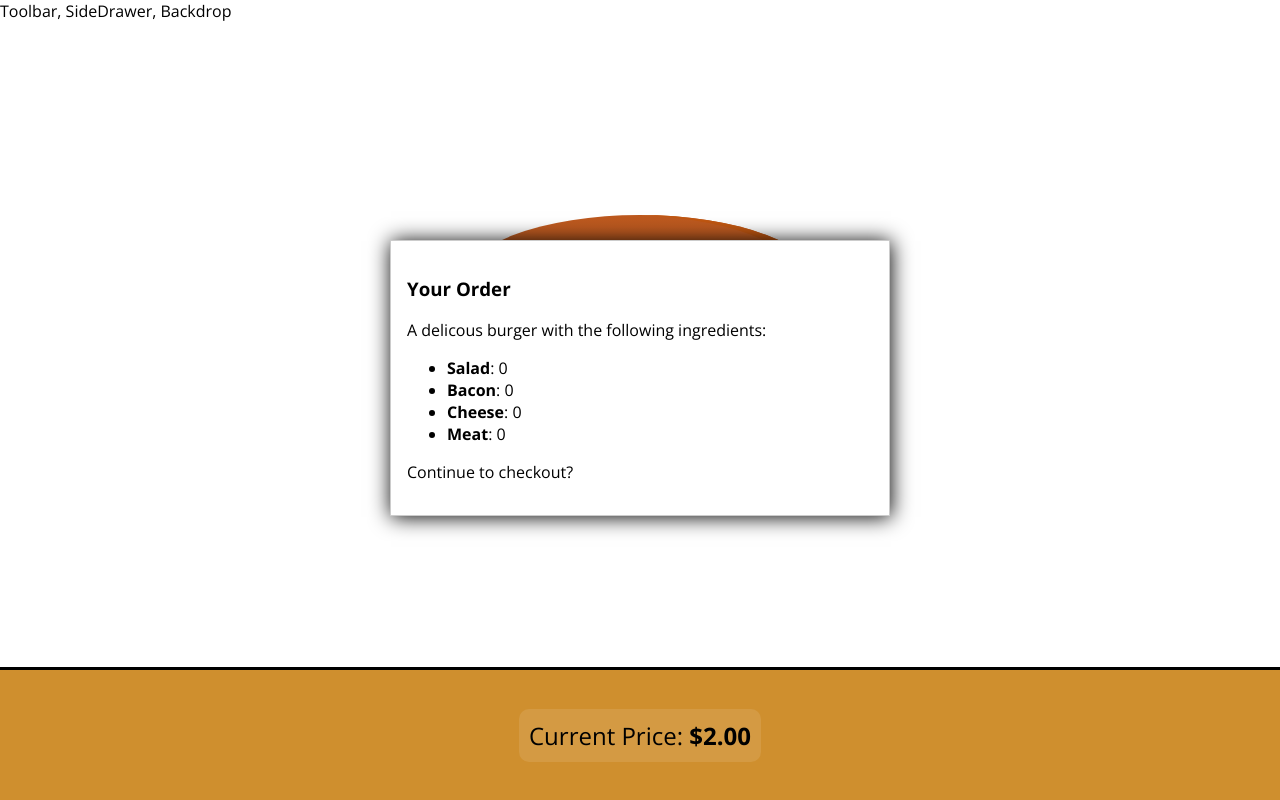
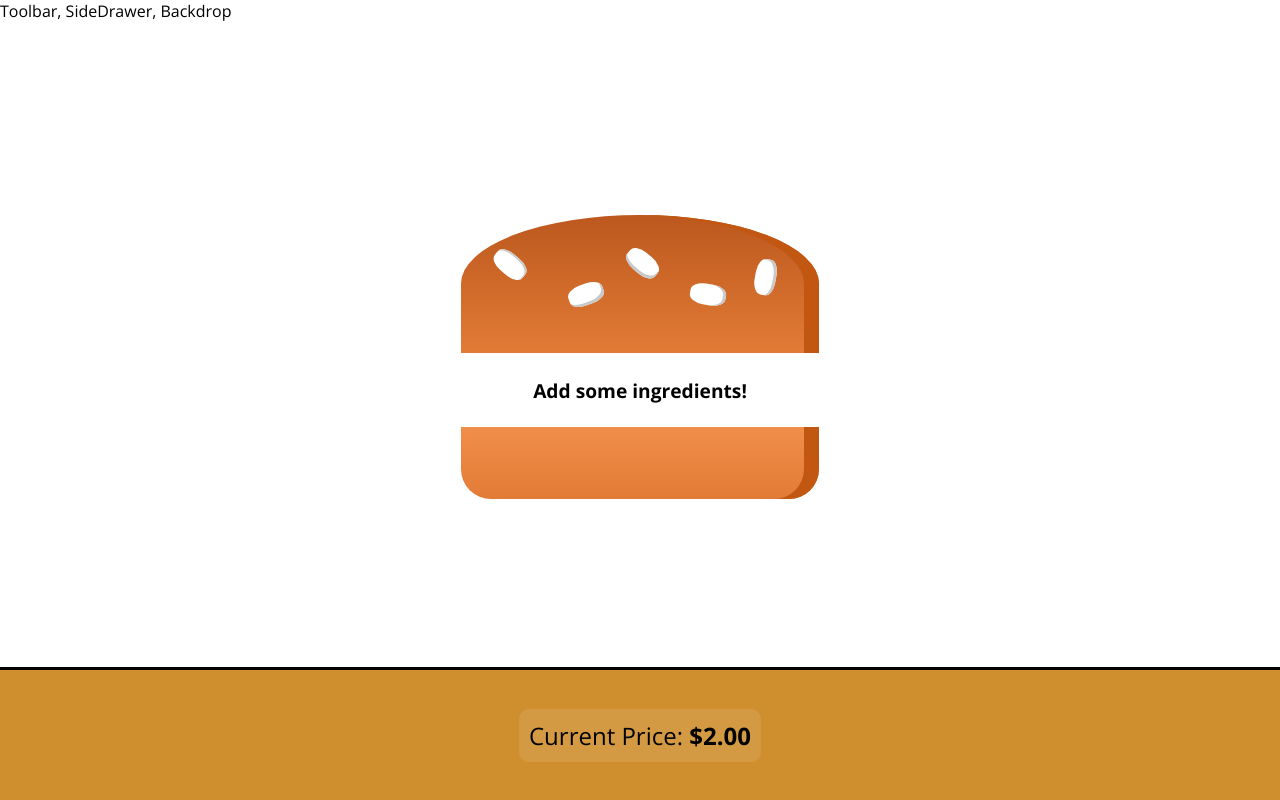
Before and after one commit to youssef-md/The-Burger-Builder, a React app: page / in a window 1280 px wide. Shown: the top 800 px of the page. Built offline with nearby package versions, Linux system fonts and the light colour scheme.

Commit message:
Styling the modal inline for transitioning when order is true

```diff
--- a/src/components/Burger/BuildControls/BuildControls.js
+++ b/src/components/Burger/BuildControls/BuildControls.js
@@ -25,7 +25,8 @@ const BuildControls = (props) => (
     ))}
     <button
       className = { styles.OrderButton }
-      disabled = { !props.purchasable }>ORDER NOW</button>
+      disabled = { !props.purchasable }
+      onClick = { props.order }>ORDER NOW</button>
   </div>
 )
 
--- a/src/components/UI/Modal/Modal.css
+++ b/src/components/UI/Modal/Modal.css
@@ -9,7 +9,7 @@
   left: 15%;
   top: 30%;
   box-sizing: border-box;
-  transition: all 0.3s ease-out;
+  transition: all 0.5s ease-out;
 }
 
 @media (min-width: 600px) {
--- a/src/components/UI/Modal/Modal.js
+++ b/src/components/UI/Modal/Modal.js
@@ -2,9 +2,13 @@ import React from 'react';
 import styles from './Modal.css'
 
 const Modal = (props) => (
-  <div className = { styles.Modal }>
-    { props.children }
-  </div>
+
+  <div
+    className = { styles.Modal }
+    style = {{
+        transform: props.show ? 'translateY(0)' : 'translateY(-100vh)',
+        opacity: props.show ? '1' : '0'
+      }}> { props.children } </div>
 )
 
 export default Modal
--- a/src/containers/BurgerBuilder/BurgerBuilder.js
+++ b/src/containers/BurgerBuilder/BurgerBuilder.js
@@ -22,6 +22,7 @@ class BurgerBuilder extends Component {
     },
     totalPrice: 2,
     purchasable: false,
+    ordering: false,
   }
 
   render() {
@@ -29,7 +30,7 @@ class BurgerBuilder extends Component {
     const disabledInfo = this.checkToDisableButton()
     return (
       <Fragment>
-        <Modal>
+        <Modal show = { this.state.ordering }>
           <OrderSummary ingredients = {this.state.ingredients} />
         </Modal>
         <Burger ingredients = { this.state.ingredients }/>
@@ -38,9 +39,14 @@ class BurgerBuilder extends Component {
           removeIngredient = { this.removeIngredientHandler }
           disabled = { disabledInfo }
           totalPrice = { this.state.totalPrice }
-          purchasable = { this.state.purchasable }/>
+          purchasable = { this.state.purchasable }
+          order = { this.orderHandler }/>
       </Fragment>
     )
+  }
+
+  orderHandler = () => {
+    this.setState({ ordering: true })
   }
 
   updatePurchasable = (updatedIngredients) => {
```
